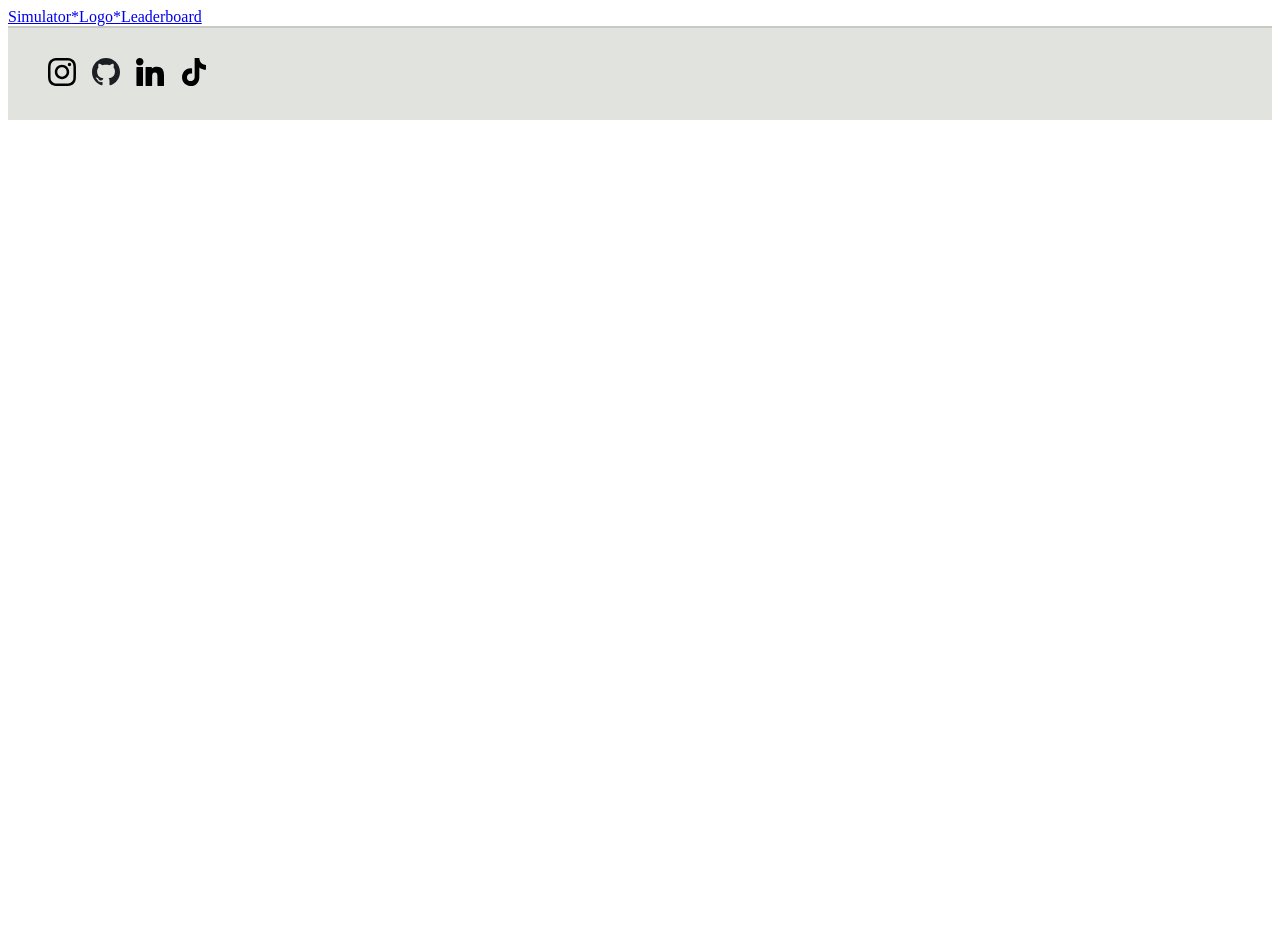
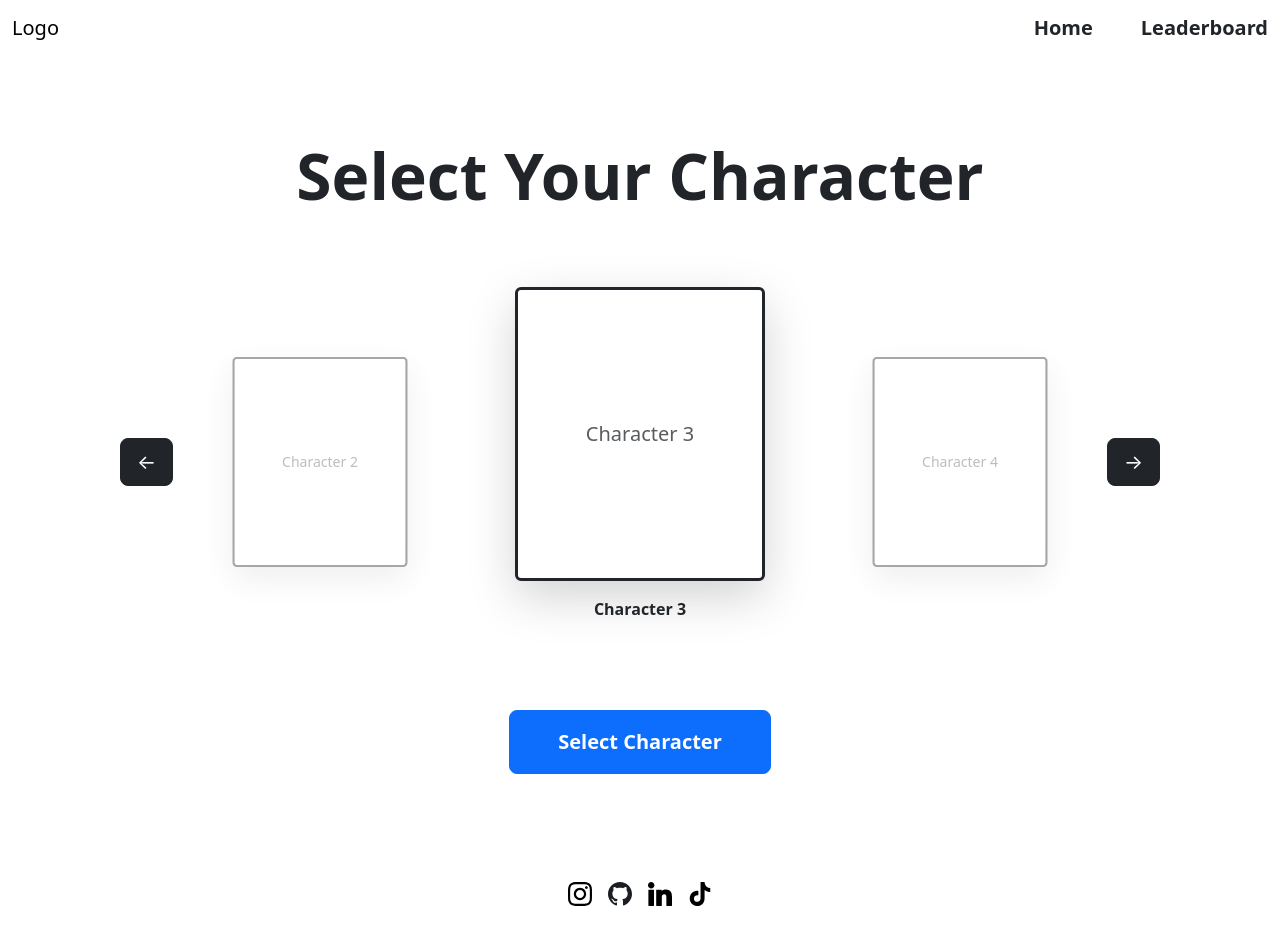
Before and after one commit to KaiaBryant/shadow-stack, a React (Vite) app in the folder client/: page /character-select in a window 1280 px wide. Before the commit the page ends 800 px from the top, so only its background shows below. Built offline with nearby package versions, Linux system fonts and the light colour scheme.

Commit message:
Header, Footer, Home, and Character Selection

```diff
--- a/client/package.json
+++ b/client/package.json
@@ -15,7 +15,9 @@
   "dependencies": {
     "@vitejs/plugin-react": "^5.1.1",
     "axios": "^1.13.2",
+    "bootstrap": "^5.3.8",
     "react": "^19.2.0",
+    "react-bootstrap": "^2.10.10",
     "react-dom": "^19.2.0",
     "react-router-dom": "^7.9.6",
     "vite": "^7.2.4"
--- a/client/src/App.jsx
+++ b/client/src/App.jsx
@@ -6,6 +6,7 @@ import Home from './pages/Home';
 import Leaderboard from './pages/Leaderboard';
 import Results from './pages/Results';
 import Simulator from './pages/Simulator';
+import CharacterSelection from "./pages/CharacterSeletion";
 
 function App() {
   return (
@@ -15,6 +16,7 @@ function App() {
       <main>
         <Routes>
           <Route path="/" element={<Home />} />
+          <Route path="/character-select" element={<CharacterSelection />} />
           <Route path="/admin" element={<Admin />} />
           <Route path="/leaderboard" element={<Leaderboard />} />
           <Route path="/results" element={<Results />} />
--- a/client/src/components/Footer.jsx
+++ b/client/src/components/Footer.jsx
@@ -1,4 +1,3 @@
-import React from "react";
 import "../styles/Footer.css";
 import SocialIcons from "./SocialsIcons";
 
@@ -9,27 +8,31 @@ import TikTokIcon from "../assets/tiktok.svg";
 
 function Footer() {
     return (
-        <footer className="full-footer-container">
-            <div className="footer-inner-container">
-
-                {/* Social Media Links */}
-                <div className="footer-socials">
-                    <div className="socials-container">
+        <footer className="py-4 mt-auto">
+            <div className="container">
+                <div className="d-flex justify-content-center align-items-center gap-3">
+                    <div className="social-icon-wrapper">
                         <SocialIcons
                             href="https://www.instagram.com/"
                             icon={InstagramIcon}
                             label="Instagram"
                         />
+                    </div>
+                    <div className="social-icon-wrapper">
                         <SocialIcons
                             href="https://github.com/KaiaBryant/shadow-stack"
                             icon={GitHubIcon}
                             label="GitHub"
                         />
+                    </div>
+                    <div className="social-icon-wrapper">
                         <SocialIcons
                             href="https://twitter.com/"
                             icon={LinkedInIcon}
                             label="LinkedIn"
                         />
+                    </div>
+                    <div className="social-icon-wrapper">
                         <SocialIcons
                             href="https://www.youtube.com/"
                             icon={TikTokIcon}
@@ -39,7 +42,7 @@ function Footer() {
                 </div>
             </div>
         </footer>
-
     );
 }
+
 export default Footer;
--- a/client/src/components/Header.jsx
+++ b/client/src/components/Header.jsx
@@ -1,18 +1,17 @@
-import React from "react";
 import { Link } from "react-router-dom";
 import "../styles/Header.css";
 
 function Header() {
     return (
-        <div className="full-header">
-            <header className="header-container">
-                <nav className="navbar">
-                    <Link to="/simulator">Simulator</Link>
-                    <Link to="/">*Logo*</Link>
-                    <Link to="/leaderboard">Leaderboard</Link>
-                </nav>
-            </header>
-        </div>
+        <nav className="navbar">
+            <div className="container-fluid">
+                <Link to="/" className="navbar-brand">Logo</Link>
+                <div className="ms-auto d-flex gap-5">
+                    <Link to="/" className="nav-link fw-semibold fs-5">Home</Link>
+                    <Link to="/leaderboard" className="nav-link fw-semibold fs-5">Leaderboard</Link>
+                </div>
+            </div>
+        </nav>
     )
 }
 
--- /dev/null
+++ b/client/src/data/characters.js
@@ -0,0 +1,7 @@
+export const characters = [
+    { id: 1, name: 'Character 1', avatar: null },
+    { id: 2, name: 'Character 2', avatar: null },
+    { id: 3, name: 'Character 3', avatar: null },
+    { id: 4, name: 'Character 4', avatar: null },
+    { id: 5, name: 'Character 5', avatar: null }
+];
--- a/client/src/main.jsx
+++ b/client/src/main.jsx
@@ -3,6 +3,8 @@ import { createRoot } from 'react-dom/client';
 import App from './App';
 import "./styles/variables.css";
 import "./styles/global.css";
+import 'bootstrap/dist/css/bootstrap.min.css'
+import 'bootstrap/dist/js/bootstrap.bundle.min.js'
 
 createRoot(document.getElementById('root')).render(
   <StrictMode>
--- /dev/null
+++ b/client/src/pages/CharacterSeletion.jsx
@@ -0,0 +1,100 @@
+import React, { useState } from 'react';
+import { useNavigate } from 'react-router-dom';
+import { characters } from '../data/characters';
+import '../styles/CharacterSelection.css'
+
+function CharacterSelection() {
+    const navigate = useNavigate();
+    const [currentIndex, setCurrentIndex] = useState(2);
+
+    const handleSelectCharacter = () => {
+        navigate('/simulator');
+    };
+
+    // Left arrow
+    const handlePrevious = () => {
+        setCurrentIndex((prev) => (prev > 0 ? prev - 1 : characters.length - 1));
+    };
+
+    // Right arrow
+    const handleNext = () => {
+        setCurrentIndex((prev) => (prev < characters.length - 1 ? prev + 1 : 0));
+    };
+
+    // Click on cards
+    const handleCardClick = (position) => {
+        if (position === -1) {
+            // Clicked left card - go previous
+            handlePrevious();
+        } else if (position === 1) {
+            // Clicked right card - go next
+            handleNext();
+        }
+        // If position === 0 (center card), do nothing (it's already selected)
+    };
+
+    const getVisibleCharacters = () => {
+        const visible = [];
+        for (let i = -1; i <= 1; i++) {
+            let index = currentIndex + i;
+            if (index < 0) {
+                index = characters.length + index;
+            }
+            if (index >= characters.length) {
+                index = index - characters.length;
+            }
+            visible.push({ ...characters[index], position: i });
+        }
+        return visible;
+    };
+
+    const visibleCharacters = getVisibleCharacters();
+
+    return (
+        <div className="d-flex flex-column justify-content-center align-items-center min-vh-100 ">
+            <h1 className="display-3 fw-bold mb-5">
+                Select Your Character
+            </h1>
+
+            <div className="character-slider-container position-relative">
+                <div className="d-flex justify-content-center align-items-center h-100 position-relative">
+                    {visibleCharacters.map((character) => (
+                        <div
+                            key={character.id}
+                            className={`character-card position-absolute d-flex flex-column align-items-center justify-content-center ${character.position === 0 ? 'center' : 'side'}`}
+                            style={{
+                                transform: `translateX(${character.position * 320}px) scale(${character.position === 0 ? 1 : 0.7})`,
+                                cursor: character.position !== 0 ? 'pointer' : 'default'
+                            }}
+                            onClick={() => handleCardClick(character.position)}
+                        >
+                            <div className="character-box border border-3 border-dark rounded bg-white shadow-lg d-flex align-items-center justify-content-center">
+                                <span className="text-muted fs-5">{character.name}</span>
+                            </div>
+                            {character.position === 0 && (
+                                <p className="mt-3 fw-semibold text-dark">{character.name}</p>
+                            )}
+                        </div>
+                    ))}
+                </div>
+
+                {/* Navigation Buttons */}
+                <button className="btn btn-dark btn-lg position-absolute top-50 start-0 translate-middle-y nav-btn-left" onClick={handlePrevious}>
+                    &#8592;
+                </button>
+                <button className="btn btn-dark btn-lg position-absolute top-50 end-0 translate-middle-y nav-btn-right" onClick={handleNext}>
+                    &#8594;
+                </button>
+            </div>
+
+            <button
+                className="btn btn-primary btn-lg px-5 py-3 fw-semibold mt-5"
+                onClick={handleSelectCharacter}
+            >
+                Select Character
+            </button>
+        </div>
+    );
+}
+
+export default CharacterSelection;
--- a/client/src/pages/Home.jsx
+++ b/client/src/pages/Home.jsx
@@ -1,8 +1,29 @@
 import React from "react";
-
+import { useNavigate } from "react-router-dom";
 
 function Home() {
-    return <h1>Home Page</h1>;
+    const navigate = useNavigate();
+
+    return (
+        <div className="d-flex align-items-center justify-content-center min-vh-100">
+            <div className="container">
+                <div className="row justify-content-center">
+                    {/* col-lg-10 = screen > 992px and col-xl-8 = screen > 1200 */}
+                    <div className="col-lg-10 col-xl-8 text-center">
+                        <h1 className="display-3 fw-bold mb-4">
+                            Master Cybersecurity One Question at a Time
+                        </h1>
+                        <p className="lead fs-4 text-secondary mb-5">
+                            Built for aspiring analysts, students, and cybersecurity teams who want practical learning — not boring theory.
+                        </p>
+                        <button className="btn btn-primary btn-lg px-5 py-3 fw-semibold" onClick={() => navigate('/character-select')}>
+                            Get Started
+                        </button>
+                    </div>
+                </div>
+            </div>
+        </div>
+    );
 }
 
 export default Home;
--- /dev/null
+++ b/client/src/styles/CharacterSelection.css
@@ -0,0 +1,57 @@
+.character-slider-container {
+    width: 100%;
+    max-width: 1000px;
+    height: 400px;
+}
+
+.character-card {
+    width: 250px;
+    height: 350px;
+    transition: all 0.6s cubic-bezier(0.4, 0, 0.2, 1);
+}
+
+.character-card.center {
+    opacity: 1;
+    z-index: 10;
+}
+
+.character-card.side {
+    opacity: 0.4;
+    z-index: 5;
+    transition: all 0.6s cubic-bezier(0.4, 0, 0.2, 1), opacity 0.3s ease;
+}
+
+.character-card.side:hover {
+    opacity: 0.7;
+    transform: translateY(-10px);
+}
+
+.character-box {
+    width: 100%;
+    height: 300px;
+    transition: all 0.3s ease;
+}
+
+.character-card.side .character-box:hover {
+    border-color: #0d6efd;
+    box-shadow: 0 8px 16px rgba(0, 0, 0, 0.2);
+}
+
+.nav-btn-left,
+.nav-btn-right {
+    transition: all 0.3s ease;
+}
+
+.nav-btn-left {
+    margin-left: -20px;
+}
+
+.nav-btn-right {
+    margin-right: -20px;
+}
+
+.nav-btn-left:hover,
+.nav-btn-right:hover {
+    transform: scale(1.1);
+    background-color: #000;
+}
--- a/client/src/styles/Footer.css
+++ b/client/src/styles/Footer.css
@@ -1,41 +1,10 @@
-.full-footer-container {
-    width: 100%;
-    background-color: #e1e4de;
-    padding: 10px 0;
-    border-top: 2px solid #c7c9c4;
+.social-icon-wrapper {
+    width: 24px;
+    height: 24px;
 }
 
-.footer-inner-container {
-    display: flex;
-    justify-content: space-between;
-    flex-wrap: wrap;
+.social-icon-wrapper img {
     width: 100%;
-    margin: 0 auto;
-    padding: 20px 40px;
-    box-sizing: border-box;
-
+    height: 100%;
+    object-fit: contain;
 }
-
-/* Social media icons */
-.footer-socials {
-    display: flex;
-    flex-direction: column;
-    align-items: flex-start;
-    justify-content: center;
-}
-
-.socials-container {
-    display: flex;
-    gap: 16px;
-}
-
-.socials-container a img {
-    width: 28px;
-    height: 28px;
-    transition: transform 0.3s ease, opacity 0.3s ease;
-}
-
-.socials-container a img:hover {
-    transform: scale(1.2);
-    opacity: 0.8;
-}
```
Also changed, not shown: client/src/styles/Home.css (+18 -0 lines), 1 other file (tests, documents, lock files or other folders).
